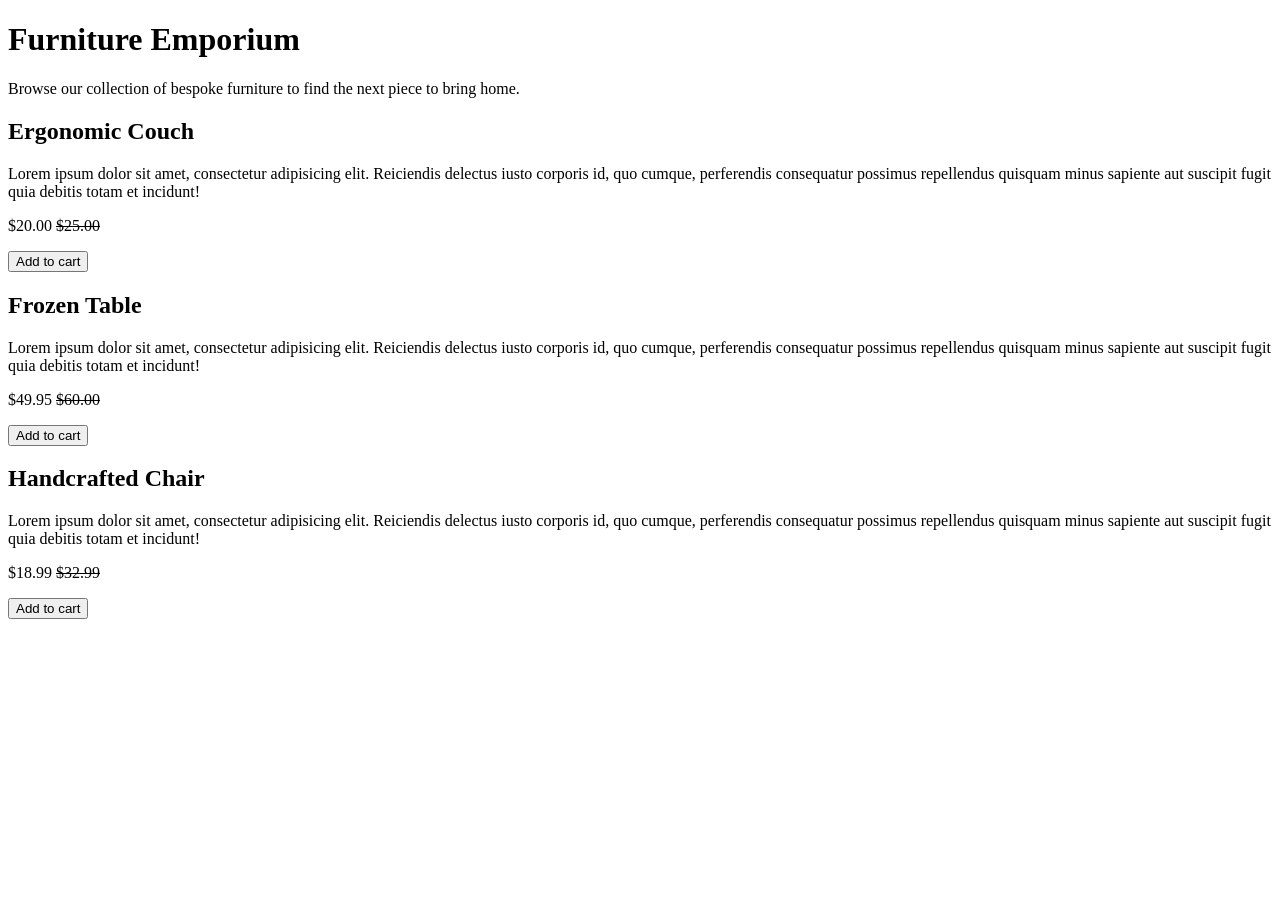
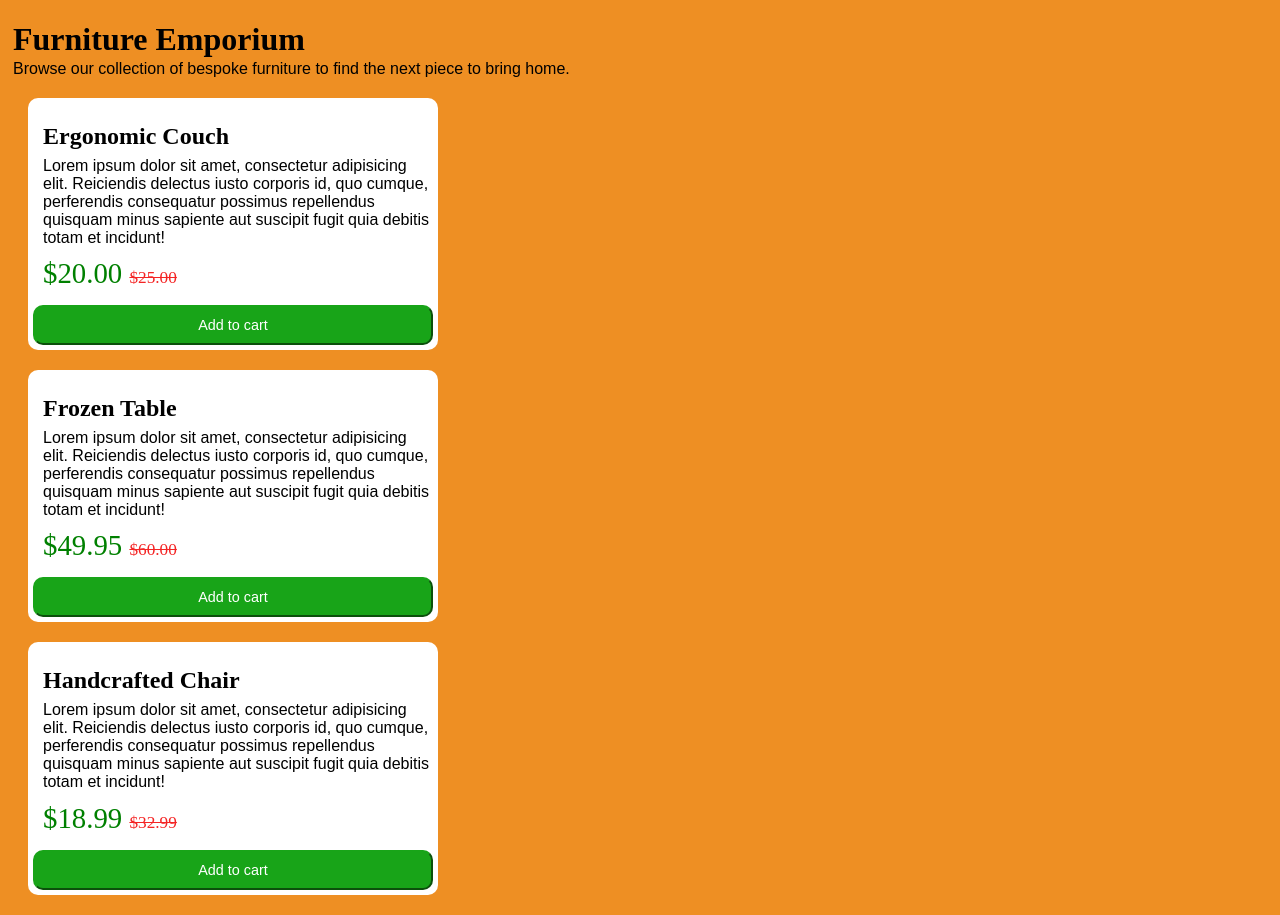
Before and after one commit to milandiaz/-Unit1.FurnitureEmporium, a plain HTML site: page index.html in a window 1280 px wide. Before the commit the page ends 800 px from the top, so only its background shows below. Drawn offline with Linux system fonts and the light colour scheme.

Commit message:
First commit to visualize changes

```diff
--- a/index.css
+++ b/index.css
@@ -0,0 +1,69 @@
+.box {
+  border-radius: 10px;
+  padding: 5px;
+  margin: 20px;
+  max-width: 400px;
+  background-color: white;
+}
+
+.title {
+  padding-bottom: 1px;
+  margin-bottom: 0.1px;
+  padding-left: 5px;
+}
+
+.subtitle {
+  padding-left: 5px;
+  padding-top: 0.1px;
+  margin-top: 0px;
+}
+
+body {
+  background-color: #ee8f23;
+  font-family: sans-serif;
+}
+
+p {
+  padding-left: 10px;
+  margin-top: 7px;
+  margin-bottom: 1px;
+}
+
+h1 {
+  font-family: serif;
+}
+
+h2 {
+  font-family: serif;
+  padding-left: 10px;
+  margin-bottom: 0px;
+}
+
+.newprice {
+  font-size: 1.8em;
+  color: green;
+  margin-bottom: 15px;
+  margin-top: 10px;
+  padding-top: 0.5px;
+  font-family: serif;
+}
+
+.oldprice {
+  color: rgb(244, 36, 36);
+  font-family: serif;
+  font-size: 0.6em;
+}
+
+.add_cart_button {
+  background-color: rgb(24, 164, 24);
+  border-radius: 10px;
+  border-color: rgb(24, 164, 24);
+  color: white;
+  width: 100%;
+  padding: 10px;
+  font-size: 0.9em;
+  cursor: pointer;
+}
+.add_cart_button:hover {
+  background-color: rgb(29, 127, 29);
+}
--- a/index.html
+++ b/index.html
@@ -2,17 +2,18 @@
 <html lang="en">
   <head>
     <title>Furniture Emporium</title>
+    <link rel="stylesheet" href="index.css" />
   </head>
   <body>
     <main>
       <header>
-        <h1>Furniture Emporium</h1>
-        <p>
+        <h1 class="title">Furniture Emporium</h1>
+        <p class="subtitle">
           Browse our collection of bespoke furniture to find the next piece to
           bring home.
         </p>
       </header>
-      <article>
+      <article class="box">
         <h2>Ergonomic Couch</h2>
         <p>
           Lorem ipsum dolor sit amet, consectetur adipisicing elit. Reiciendis
@@ -20,10 +21,10 @@
           possimus repellendus quisquam minus sapiente aut suscipit fugit quia
           debitis totam et incidunt!
         </p>
-        <p>$20.00 <s>$25.00</s></p>
-        <button>Add to cart</button>
+        <p class="newprice">$20.00 <s class="oldprice">$25.00</s></p>
+        <button class="add_cart_button">Add to cart</button>
       </article>
-      <article>
+      <article class="box">
         <h2>Frozen Table</h2>
         <p>
           Lorem ipsum dolor sit amet, consectetur adipisicing elit. Reiciendis
@@ -31,10 +32,10 @@
           possimus repellendus quisquam minus sapiente aut suscipit fugit quia
           debitis totam et incidunt!
         </p>
-        <p>$49.95 <s>$60.00</s></p>
-        <button>Add to cart</button>
+        <p class="newprice">$49.95 <s class="oldprice">$60.00</s></p>
+        <button class="add_cart_button">Add to cart</button>
       </article>
-      <article>
+      <article class="box">
         <h2>Handcrafted Chair</h2>
         <p>
           Lorem ipsum dolor sit amet, consectetur adipisicing elit. Reiciendis
@@ -42,8 +43,8 @@
           possimus repellendus quisquam minus sapiente aut suscipit fugit quia
           debitis totam et incidunt!
         </p>
-        <p>$18.99 <s>$32.99</s></p>
-        <button>Add to cart</button>
+        <p class="newprice">$18.99 <s class="oldprice">$32.99</s></p>
+        <button class="add_cart_button">Add to cart</button>
       </article>
     </main>
   </body>
```
